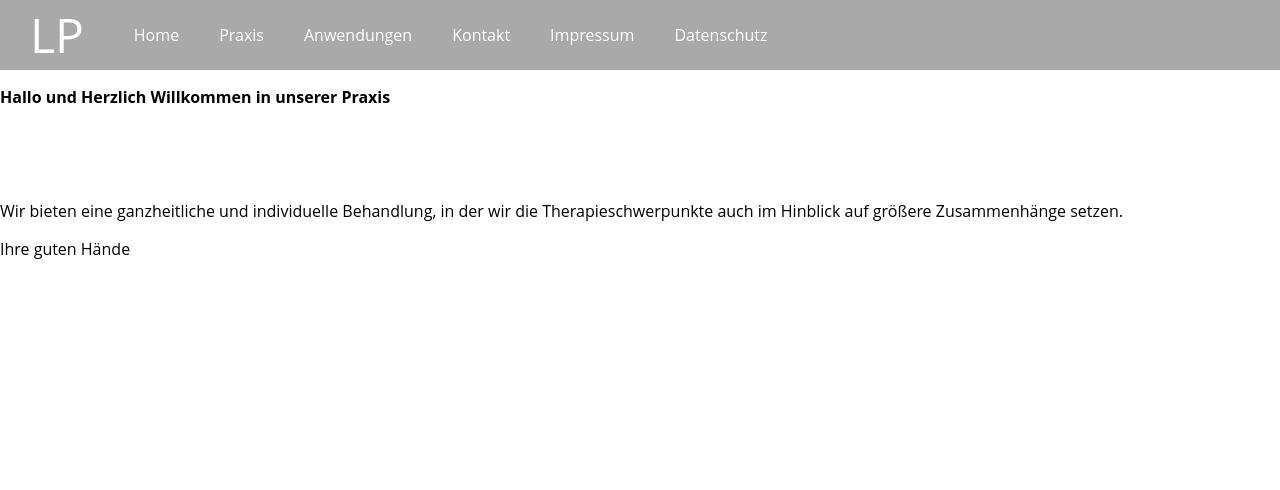
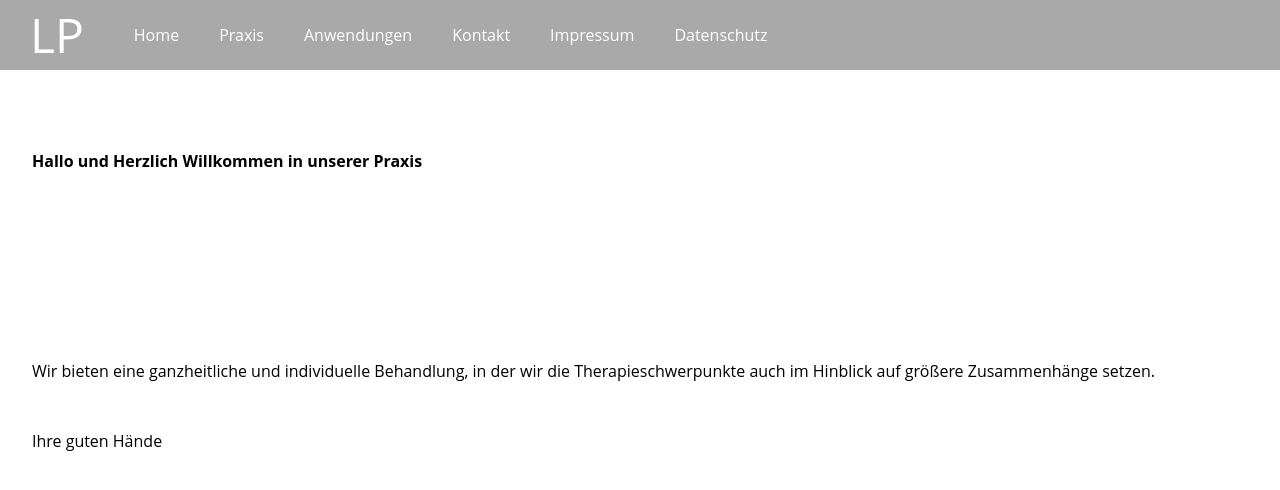
Before and after one commit to loehr-physiotherapie/loehr-physiotherapie.github.io, a Jekyll site: the page built from index.md, in a window 1280 px wide. Shown: the top 490 px of the page. Built offline with Jekyll 4.4.1, drawn with Linux system fonts in a browser that asks for light colours.

Commit message:
added css to paragraph

```diff
--- a/css/main.css
+++ b/css/main.css
@@ -3,6 +3,11 @@ body, html {
     padding: 0;
 
     font: 1em "Open Sans",serif;
+}
+
+p {
+    margin: 1em;
+    padding: 1em;
 }
 
 .nav-main {
```
